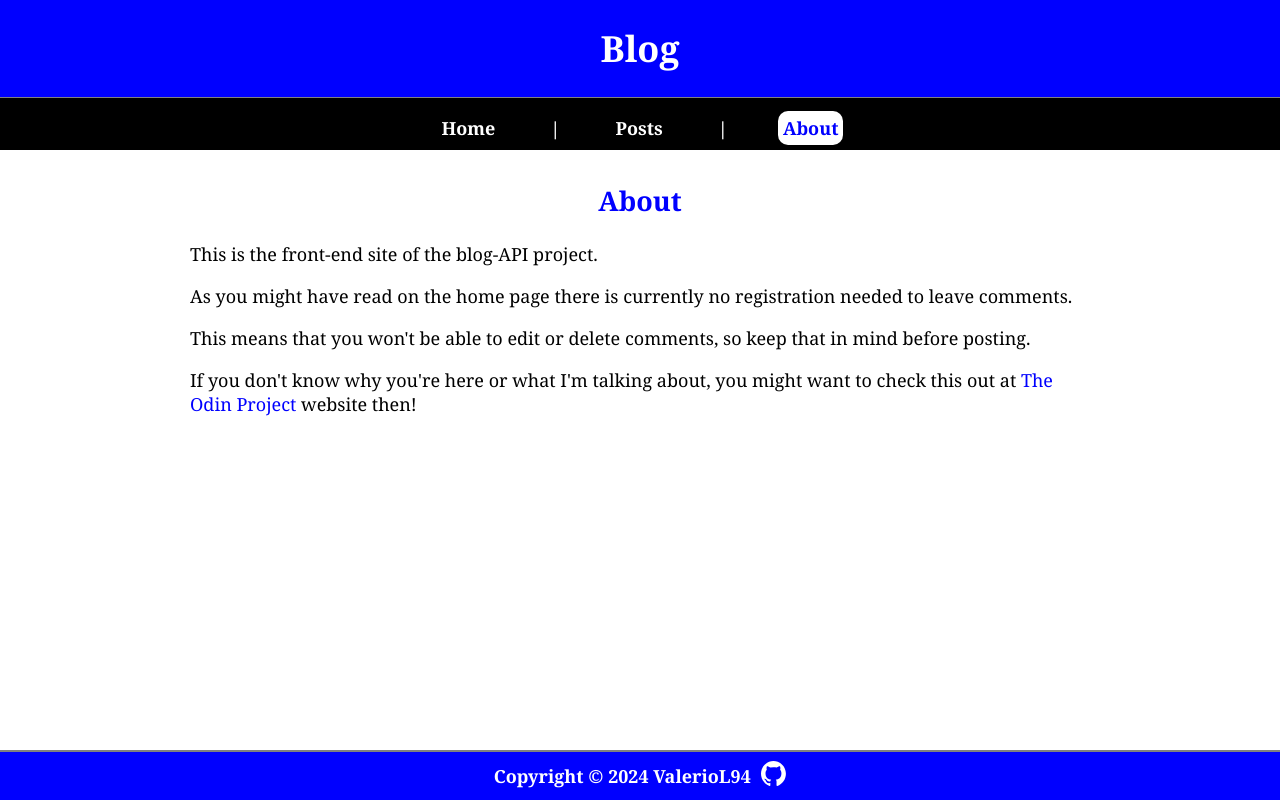
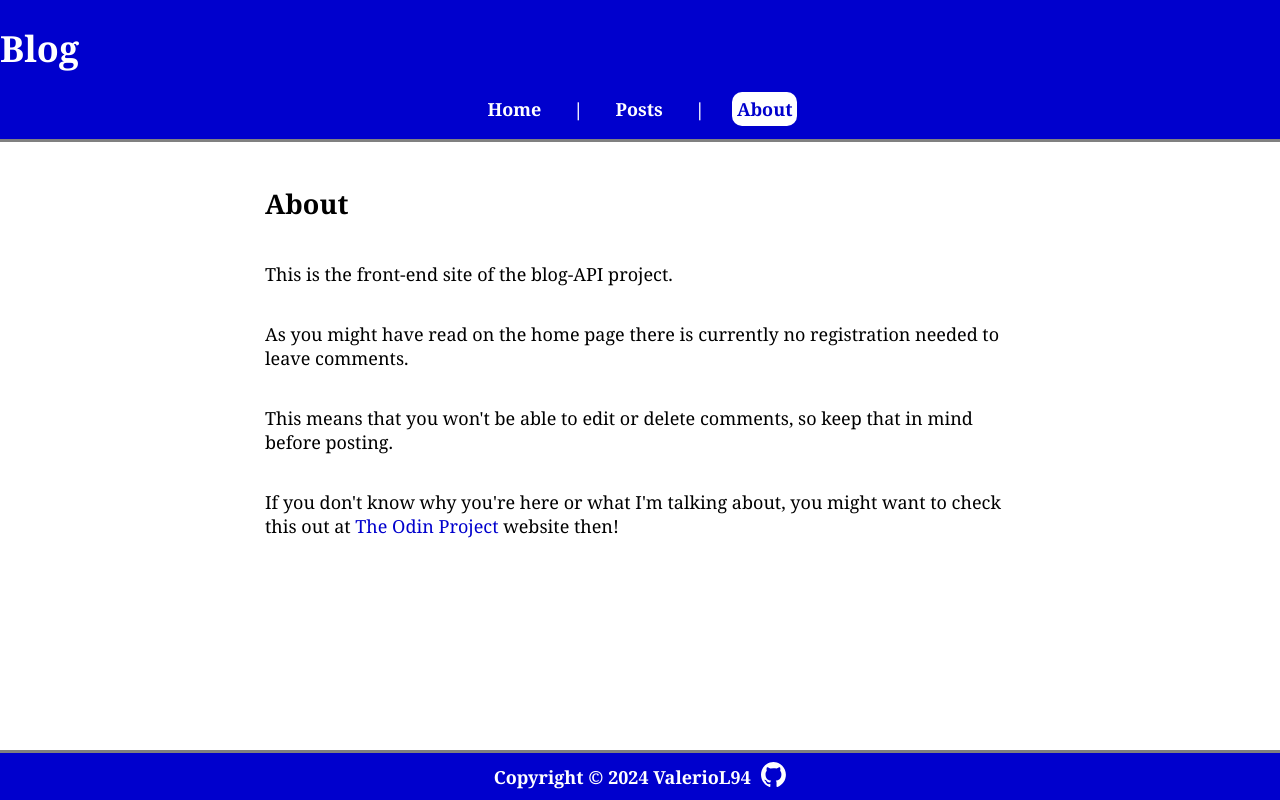
Before and after one commit to ValerioL94/blog-API, a React (Vite) app in the folder frontend-user/: page /about in a window 1280 px wide. Built offline with nearby package versions, Linux system fonts and the light colour scheme.

Commit message:
Update styles

```diff
--- a/frontend-user/index.css
+++ b/frontend-user/index.css
@@ -8,13 +8,13 @@ body {
 
 #root {
   display: grid;
-  grid-template-rows: 150px auto 50px;
+  grid-template-rows: max-content auto 50px;
   min-height: 100%;
 }
 
 a {
   text-decoration: none;
-  color: blue;
+  color: mediumblue;
   transition: all ease-in-out 0.1s;
 }
 a:hover,
@@ -38,7 +38,7 @@ a:focus {
 }
 .form-control:hover,
 .form-control:focus {
-  border: 2px solid blue;
+  border: 2px solid mediumblue;
   outline: none;
 }
 
@@ -49,13 +49,13 @@ a:focus {
   font-size: 0.9rem;
   font-weight: 600;
   cursor: pointer;
-  color: blue;
+  color: mediumblue;
 }
 .form-submit:hover,
 .form-submit:focus {
-  background-color: blue;
+  background-color: mediumblue;
   color: white;
-  border-color: blue;
+  border-color: mediumblue;
   outline: none;
 }
 .errors-list {
--- a/frontend-user/src/styles/Blog.css
+++ b/frontend-user/src/styles/Blog.css
@@ -3,7 +3,6 @@
   flex-direction: column;
   gap: 15px;
   padding: 15px;
-  min-width: 300px;
   box-sizing: border-box;
 }
 .post-preview {
@@ -11,9 +10,8 @@
   border-radius: 15px;
   padding: 10px;
   height: 150px;
-  width: 600px;
 }
-.post-preview h3 {
+.post-preview h2 {
   text-align: center;
 }
 
@@ -21,7 +19,6 @@
   border: 2px solid black;
   border-radius: 15px;
   padding: 10px;
-  width: 600px;
 }
 
 .comments-wrapper {
@@ -30,8 +27,7 @@
   gap: 25px;
 }
 .comment {
-  border: 2px solid blue;
-  width: 400px;
+  border: 2px solid mediumblue;
   border-radius: 15px;
   padding: 10px;
 }
--- a/frontend-user/src/styles/Root.css
+++ b/frontend-user/src/styles/Root.css
@@ -1,18 +1,10 @@
 header {
-  text-align: center;
-  display: flex;
-  flex-direction: column;
-  justify-content: space-between;
-  background-color: blue;
+  color: white;
+  background-color: mediumblue;
   font-weight: 600;
-  color: white;
-  border-bottom: 2px solid grey;
+  border-bottom: 3px solid grey;
 }
 
-#navbar {
-  background-color: black;
-  border-top: 1px solid grey;
-}
 #navbar span {
   cursor: default;
 }
@@ -20,8 +12,8 @@ header {
 #navbar ul {
   display: flex;
   justify-content: center;
-  gap: 50px;
-  padding: 0;
+  gap: 1.5rem;
+  padding: 0 5px;
   list-style: none;
 }
 
@@ -33,10 +25,8 @@ header {
 }
 
 #navbar a.active {
-  color: blue;
+  color: mediumblue;
   background-color: white;
-  border-radius: 10px;
-  padding: 5px;
 }
 
 main {
@@ -45,16 +35,22 @@ main {
   align-items: center;
   height: 100%;
   background-color: white;
+  padding: 10px;
+  box-sizing: border-box;
 }
 .wrapper {
+  display: flex;
+  flex-direction: column;
   padding: 10px;
-  max-width: 900px;
+  max-width: 750px;
 }
-.wrapper h2 {
+.wrapper h1 {
   text-align: center;
-  color: blue;
+  color: mediumblue;
 }
-
+.home-photo {
+  max-width: 100%;
+}
 #error-page {
   display: flex;
   flex-direction: column;
@@ -66,8 +62,8 @@ footer {
   align-items: center;
   justify-content: center;
   gap: 10px;
-  border-top: 2px solid grey;
-  background-color: blue;
+  border-top: 3px solid grey;
+  background-color: mediumblue;
   font-weight: 600;
   color: white;
 }
```
